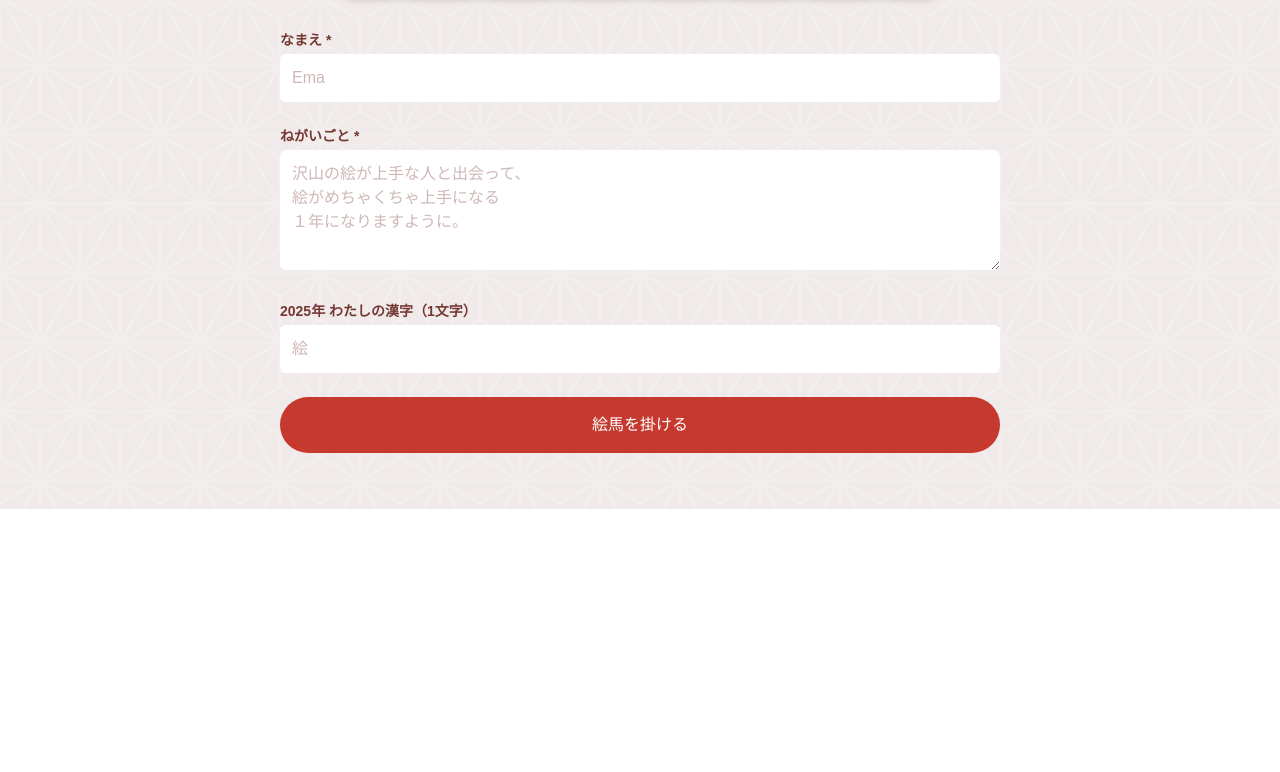
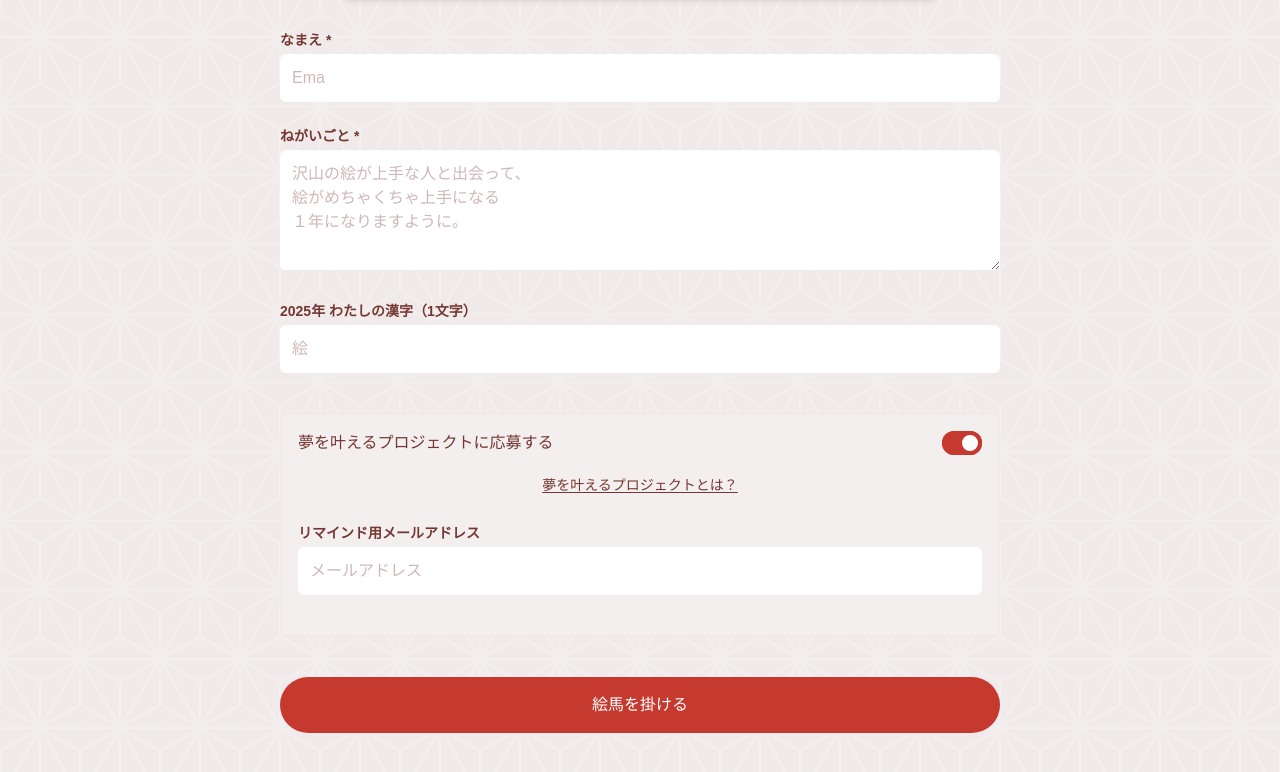
Before and after one commit to Chige12/ema, a Next.js app: page / in a window 1280 px wide. Shown: the part 710-1482 px from the top of the page. Before the commit the page ends 1219 px from the top, so only its background shows below. Built offline with nearby package versions, Linux system fonts and the light colour scheme; no server answers; a web font is replaced by a local one.

Commit message:
✨ able to apply for project by email

```diff
--- a/src/app/home.hooks.ts
+++ b/src/app/home.hooks.ts
@@ -24,6 +24,7 @@ export const useForm = (
   const [name, setName] = useState('');
   const [comment, setComment] = useState('');
   const [kanji, setKanji] = useState('');
+  const [mail, setMail] = useState('');
   const [loading, setLoading] = useState(false);
 
   // フォーム送信
@@ -39,7 +40,13 @@ export const useForm = (
         const response = await fetch('/api/submit-form', {
           method: 'POST',
           headers: { 'Content-Type': 'application/json' },
-          body: JSON.stringify({ name, comment, base64: resizedBase64, kanji }),
+          body: JSON.stringify({
+            name,
+            comment,
+            base64: resizedBase64,
+            kanji,
+            mail,
+          }),
         });
 
         const result = await response.json();
@@ -48,6 +55,7 @@ export const useForm = (
           setName('');
           setComment('');
           setKanji('');
+          setMail('');
           fetchEmaList(); // 更新された絵馬一覧を取得
         } else {
           console.error('Failed to submit comment');
@@ -58,16 +66,17 @@ export const useForm = (
         setLoading(false);
       }
     },
-    [name, comment, kanji, canvasRef, fetchEmaList, setSavedImage],
+    [name, comment, kanji, mail, canvasRef, fetchEmaList, setSavedImage]
   );
-
   return {
     name,
     comment,
     kanji,
+    mail,
     setName,
     setComment,
     setKanji,
+    setMail,
     loading,
     handleSubmit,
   };
--- a/src/app/page.tsx
+++ b/src/app/page.tsx
@@ -16,9 +16,11 @@ export default function Home() {
     name,
     comment,
     kanji,
+    mail,
     setName,
     setComment,
     setKanji,
+    setMail,
     loading,
     handleSubmit,
   } = useForm(fetchEmaList, setSavedImage, canvasRef);
@@ -26,7 +28,7 @@ export default function Home() {
   return (
     <div>
       <Tabs />
-      <main className="min-h-screen bg-primary-200 bg-asanoha bg-repeat bg-center bg-[length:80px]">
+      <main className="min-h-screen bg-primary-200 bg-asanoha bg-repeat bg-[length:80px]">
         <div className="max-w-3xl mx-auto p-6">
           <h2 className="text-sm font-bold text-primary-600 mb-4 text-center">
             デザインを選ぶ
@@ -41,9 +43,11 @@ export default function Home() {
             name={name}
             comment={comment}
             kanji={kanji}
+            mail={mail}
             setName={setName}
             setComment={setComment}
             setKanji={setKanji}
+            setMail={setMail}
             loading={loading}
             handleSubmit={handleSubmit}
           />
--- a/src/components/Form.tsx
+++ b/src/components/Form.tsx
@@ -1,4 +1,4 @@
-import React from 'react';
+import React, { useState } from 'react';
 import {
   DEFAULT_COMMENT,
   DEFAULT_KANJI,
@@ -9,9 +9,11 @@ type Props = {
   name: string;
   comment: string;
   kanji: string;
+  mail: string;
   setName: (name: string) => void;
   setComment: (comment: string) => void;
   setKanji: (kanji: string) => void;
+  setMail: (mail: string) => void;
   loading: boolean;
   handleSubmit: (e: React.FormEvent) => void;
 };
@@ -24,13 +26,31 @@ const Form = ({
   name,
   comment,
   kanji,
+  mail,
   setName,
   setComment,
   setKanji,
+  setMail,
   loading,
   handleSubmit,
 }: Props) => {
+  const [isModalOpen, setIsModalOpen] = useState(false);
+  const [isChecked, setIsChecked] = useState(true);
+
+  const handleModalOpen = () => {
+    setIsModalOpen(true);
+  };
+
+  const handleModalClose = () => {
+    setIsModalOpen(false);
+  };
+
+  const handleSwitchChange = () => {
+    setIsChecked(!isChecked);
+  };
+
   return (
+    <>
       <form onSubmit={handleSubmit} className="my-8">
         <div className="mb-6">
           <label htmlFor="name" className={lavel_class}>
@@ -72,6 +92,59 @@ const Form = ({
             placeholder={DEFAULT_KANJI}
           />
         </div>
+        <div className="my-10 bg-primary-100 p-4 rounded-md border-2 border-primary-200">
+          <label htmlFor="checkbox" className="block text-md text-primary-600">
+            <div className="flex items-center justify-between">
+              <span>夢を叶えるプロジェクトに応募する</span>
+              <div
+                className={`relative inline-block w-10 align-middle select-none rounded-full transition duration-200 ease-in ${
+                  isChecked ? 'bg-primary-500' : 'bg-gray-400'
+                }`}
+              >
+                <input
+                  type="checkbox"
+                  id="checkbox"
+                  checked={isChecked}
+                  onChange={handleSwitchChange}
+                  className={`absolute block w-6 h-6 bg-white rounded-full border-4 appearance-none cursor-pointer transition duration-200 ease-out ${
+                    isChecked
+                      ? 'translate-x-4 border-primary-500'
+                      : 'border-gray-400'
+                  }`}
+                />
+                <label
+                  htmlFor="checkbox"
+                  className={`block overflow-hidden h-6 rounded-full cursor-pointer  ${
+                    isChecked ? 'bg-primary-500' : 'bg-gray-400'
+                  }`}
+                ></label>
+              </div>
+            </div>
+          </label>
+          <div className="flex items-center justify-around mt-4">
+            <button
+              type="button"
+              className="p-1 text-primary-600 text-sm underline underline-offset-2"
+              onClick={handleModalOpen}
+            >
+              夢を叶えるプロジェクトとは？
+            </button>
+          </div>
+          {isChecked && (
+            <div className="my-6">
+              <label htmlFor="kanji" className={lavel_class}>
+                リマインド用メールアドレス
+              </label>
+              <input
+                type="email"
+                value={mail}
+                onChange={(e) => setMail(e.target.value)}
+                className={input_class}
+                placeholder="メールアドレス"
+              />
+            </div>
+          )}
+        </div>
         <button
           type="submit"
           className={`w-full p-4 text-white rounded-full transition-all ${
@@ -84,6 +157,29 @@ const Form = ({
           {loading ? '登録中...' : '絵馬を掛ける'}
         </button>
       </form>
+      {isModalOpen && (
+        <div
+          className="fixed inset-0 flex items-center justify-center bg-black bg-opacity-50"
+          onClick={handleModalClose}
+        >
+          <div
+            className="bg-white p-6 m-2 rounded-md"
+            onClick={(e) => e.stopPropagation()}
+          >
+            <h2 className="text-lg font-bold mb-4">夢を叶えるプロジェクト</h2>
+            <p>
+              記入いただいた夢の内容を6ヶ月後くらいにリマインドします。あなたの夢を応援します!
+            </p>
+            <button
+              onClick={handleModalClose}
+              className="mt-4 p-2 bg-primary-500 text-white rounded-md"
+            >
+              閉じる
+            </button>
+          </div>
+        </div>
+      )}
+    </>
   );
 };
 
```
Also changed, not shown: 1 other file (tests, documents, lock files or other folders). Lines whose indentation alone changed are shown as unchanged.
